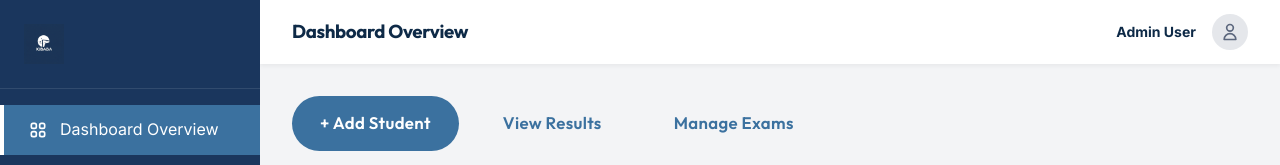
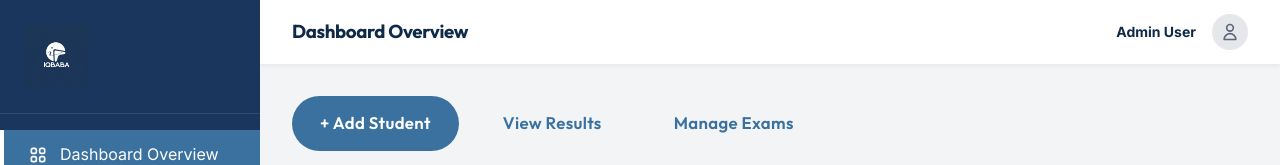
Before and after one commit to Shaggywize63/IQBaba, a website: page admin-dashboard.html in a window 1280 px wide. Shown: the top 165 px of the page. Drawn offline with Linux system fonts and the light colour scheme; no server answers; sample sign-in values are in the browser's storage.

Commit message:
Increase logo size on admin dashboard to height 65px

```diff
--- a/admin-dashboard.html
+++ b/admin-dashboard.html
@@ -115,7 +115,7 @@
         <!-- Sidebar -->
         <aside class="sidebar">
             <div class="sidebar-header">
-                <img src="media/logo-white.png" alt="IQ BABA Logo" class="sidebar-logo" style="height: 40px; width: auto;">
+                <img src="media/logo-white.png" alt="IQ BABA Logo" class="sidebar-logo" style="height: 65px; width: auto; max-width: 100%;">
             </div>
             <nav class="nav-menu">
                 <a href="admin-dashboard.html" class="nav-item active">
```
Also changed, not shown: 1 other file.
